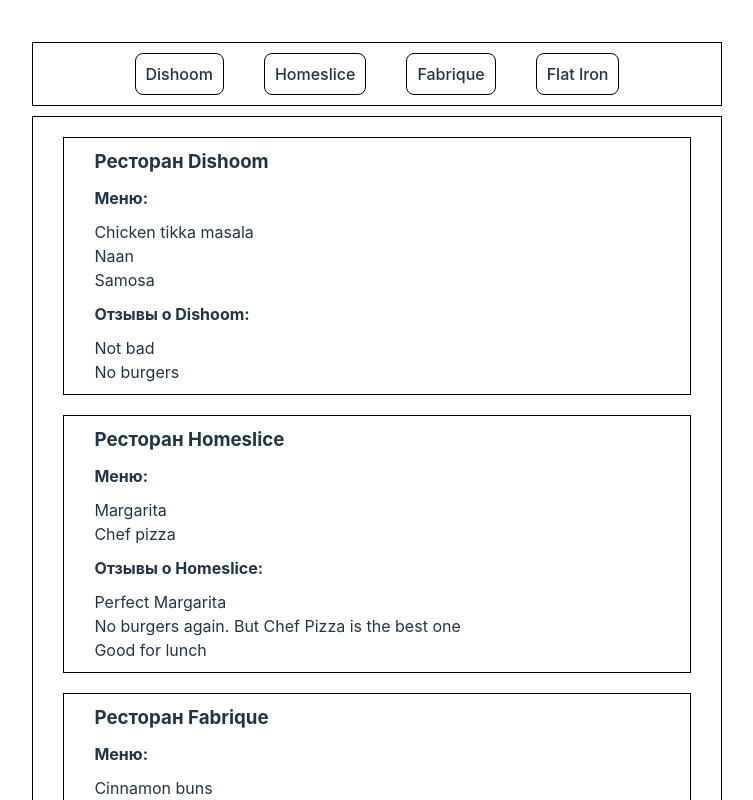
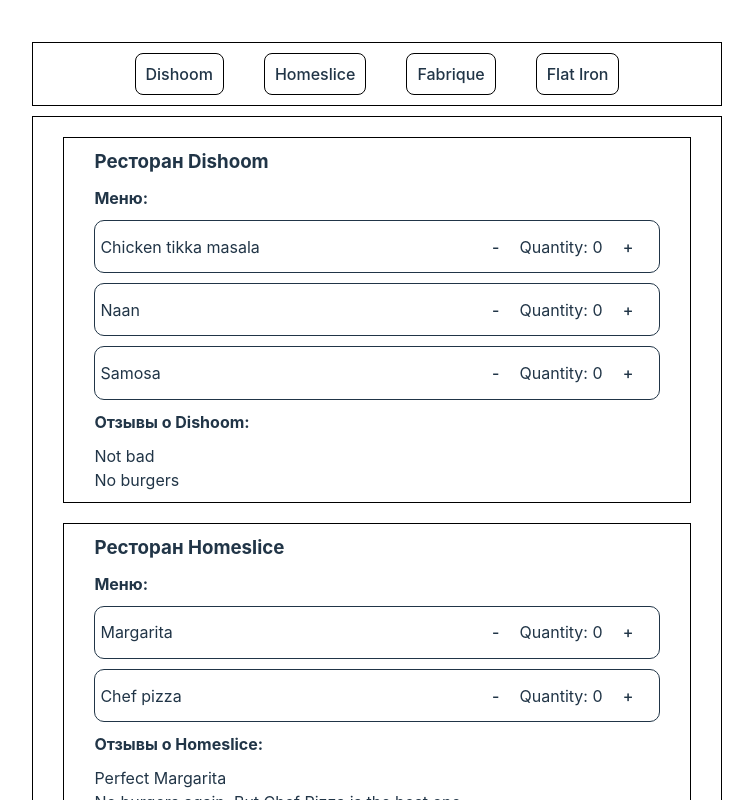
Before and after one commit to BlackDreamZ/restaurant, a React (Vite) app: page / in a window 1280 px wide. Shown: the top 800 px of the page, without its empty margins (263-1016 px from the left). Built offline with nearby package versions, Linux system fonts and the light colour scheme.

Commit message:
feat: hw3

```diff
--- /dev/null
+++ b/src/components/Counter/component.jsx
@@ -0,0 +1,10 @@
+import './styles.css';
+
+export const Counter = ({counter, onClickDecrease, onClickIncrease}) => {
+
+    return <div className={'RestaurantItem__Dish-counter'}>
+        <button onClick={onClickDecrease}>-</button>
+        <p>Quantity: {counter || 0}</p>
+        <button onClick={onClickIncrease}>+</button>
+    </div>
+}
--- /dev/null
+++ b/src/components/Counter/styles.css
@@ -0,0 +1,4 @@
+.RestaurantItem__Dish-counter {
+    display: flex;
+    align-items: center;
+}
--- a/src/components/Dish/component.jsx
+++ b/src/components/Dish/component.jsx
@@ -1,7 +1,27 @@
+import {Counter} from "../Counter/component.jsx";
+import {useState} from "react";
+import './styles.css';
+
 export const Dish = ({dish}) => {
+
+    const [counter, setCounter] = useState(0);
+
+    function onClickIncrease(){
+        if (counter < 5) setCounter(counter => counter + 1);
+        return counter;
+    }
+    function onClickDecrease(){
+        if (counter > 0) setCounter(counter => counter - 1);
+        return counter;
+    }
+
     if (!dish) return null;
 
-    return <div>
-        {dish.name}
-    </div>
+    return (
+    <div className={'RestaurantItem__Dish'}>
+        <div>
+            {dish.name}
+        </div>
+        <Counter counter={counter} onClickIncrease={() => onClickIncrease(counter)} onClickDecrease={() => onClickDecrease(counter)} />
+    </div>)
 }
--- /dev/null
+++ b/src/components/Dish/styles.css
@@ -0,0 +1,8 @@
+.RestaurantItem__Dish {
+    display: flex;
+    justify-content: space-between;
+    align-items: center;
+    border: 1px solid;
+    padding: 5px;
+    border-radius: 10px;
+}
--- a/src/components/Menu/component.jsx
+++ b/src/components/Menu/component.jsx
@@ -1,4 +1,4 @@
-// import './styles.css';
+import './styles.css';
 
 import {Dish} from "../Dish/component.jsx";
 
--- /dev/null
+++ b/src/components/Menu/styles.css
@@ -0,0 +1,6 @@
+.RestaurantItem__Menu {
+    width: 100%;
+    display: flex;
+    flex-direction: column;
+    gap: 10px;
+}
```
